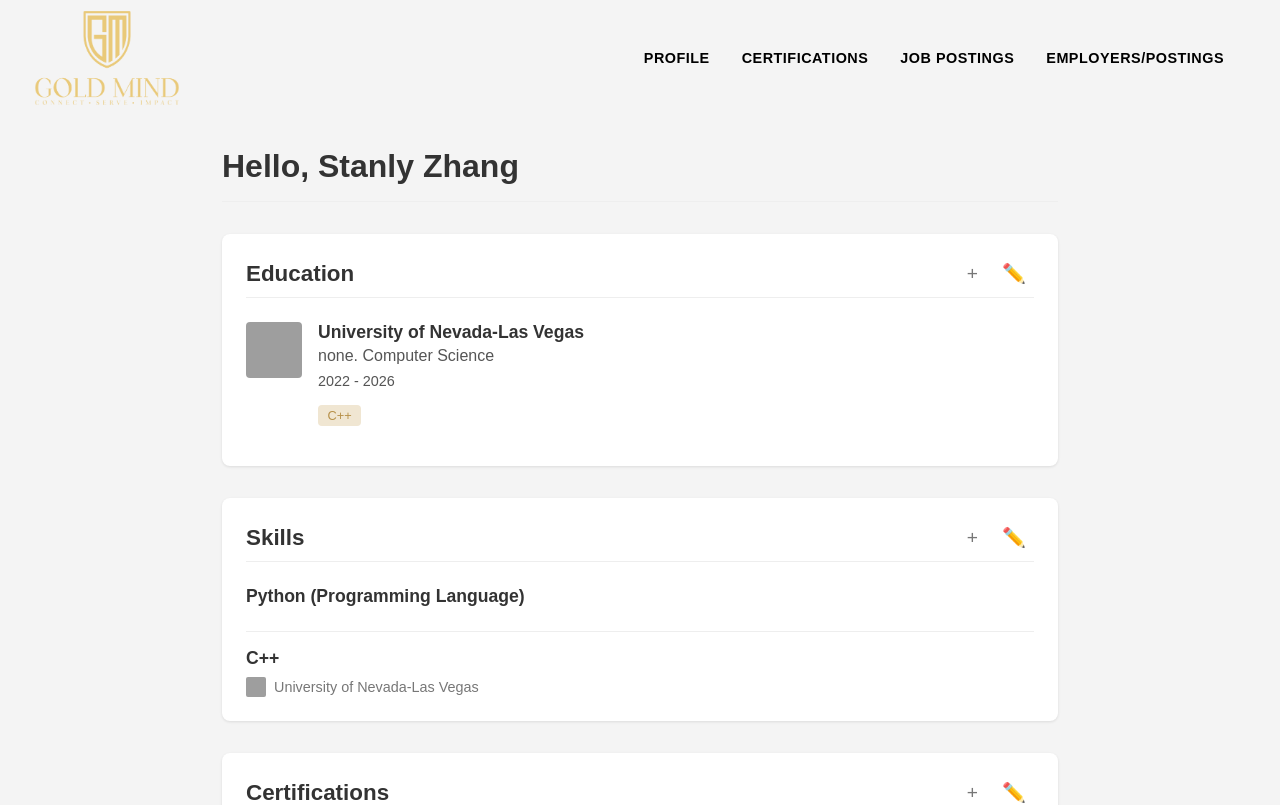
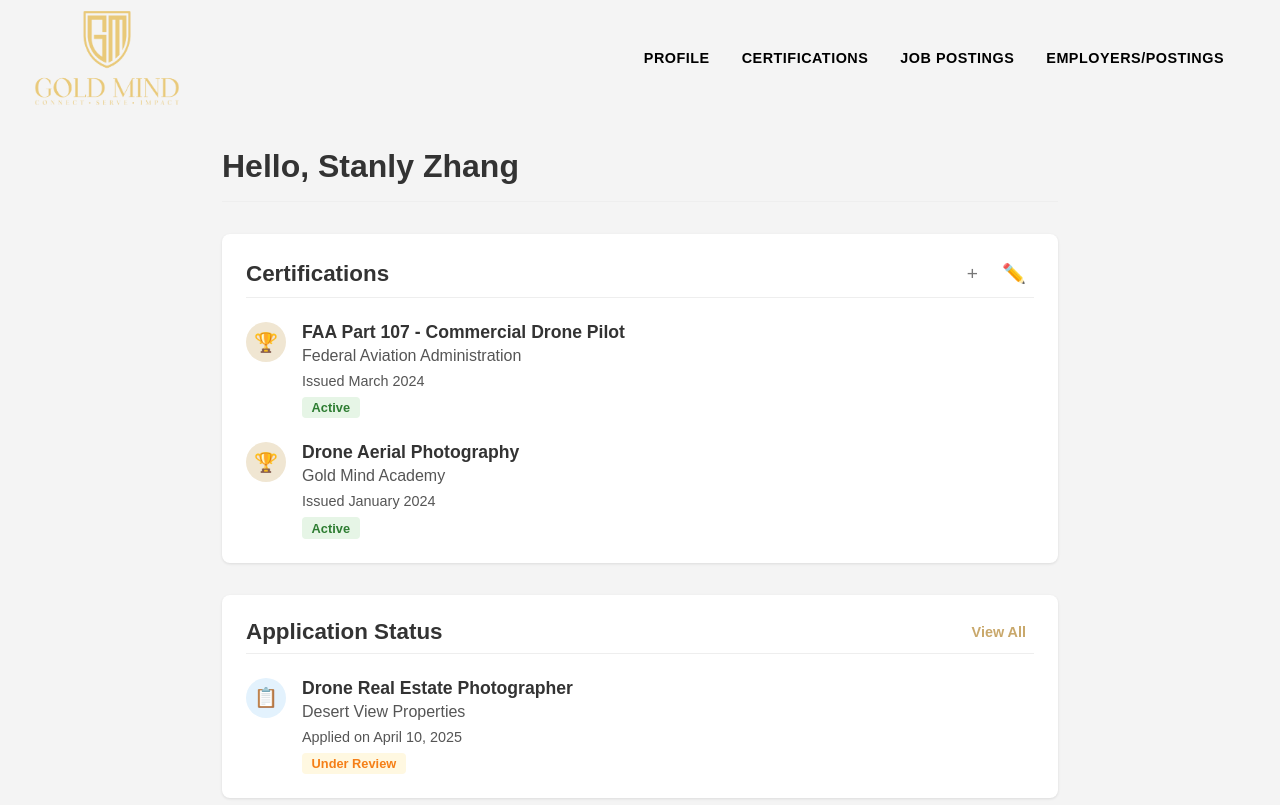
Before and after one commit to Peekans/Project-QRF, a React (Create React App) app in the folder client/: page / in a window 1280 px wide. Shown: the top 805 px of the page. Built offline with nearby package versions, Linux system fonts and the light colour scheme; grey boxes are pictures that could not be loaded.

Commit message:
Added a bunch of comments from feedback from team, will work on this soon

```diff
--- a/client/src/pages/Home.js
+++ b/client/src/pages/Home.js
@@ -8,6 +8,7 @@ import { MdOutlinePersonPinCircle } from "react-icons/md";
 
 const Home = () => {
   return (
+    // In home container, add City official logo Make it look official and not as accessible
     <div className="home-container">
       <div className="header">
         <div className="logo-container">
@@ -20,7 +21,7 @@ const Home = () => {
           <p>Master the skies with Gold Mind's premier drone certification program</p>
           <div className="hero-buttons">
             <Link to="/certifications" className="btn btn-primary">Sign in</Link>
-            <Link to="/job-postings" className="btn btn-secondary">Employe</Link>
+            <Link to="/job-postings" className="btn btn-secondary">City Official</Link>
           </div>
         </div>
       </section>
@@ -32,7 +33,7 @@ const Home = () => {
         <div className="class-cards">
           <div className="class-card">
             <div className="icon-container">
-            <MdComputer size={40}/>
+              <MdComputer size={40} />
             </div>
             <h3>Online Courses</h3>
             <p>Study for your Part 107 test from the comfort of your home</p>
@@ -41,7 +42,7 @@ const Home = () => {
 
           <div className="class-card">
             <div className="icon-container">
-            <MdOutlinePersonPinCircle size={50}/>
+              <MdOutlinePersonPinCircle size={50} />
             </div>
             <h3>In-Person Training</h3>
             <p>Hands-on flight training with experienced FAA-certified instructors</p>
@@ -50,7 +51,7 @@ const Home = () => {
 
           <div className="class-card">
             <div className="icon-container">
-            <GiDeliveryDrone size={50}/>
+              <GiDeliveryDrone size={50} />
             </div>
             <h3>Certification Prep</h3>
             <p>Comprehensive exam preparation with high success rates</p>
@@ -61,8 +62,10 @@ const Home = () => {
 
       <section className="opportunities">
         <div className="section-header">
-          <h2>Las Vegas Drone Opportunities</h2>
-          <p>All local students who pass their Part 107 Test are encouraged to join the Gold Mind Las Vegas pilot network! We don't just train you - we take it a step further and welcome you to our local pilot network! It's completely free, and once you join, we'll send you drone job opportunities in your area that allow you to gain experience, build up a credibility, and make money!</p>
+          <div>
+            <h2>Las Vegas Drone Opportunities</h2>
+            <p>All local students who pass their Part 107 Test are encouraged to join the Gold Mind Las Vegas pilot network! We don't just train you - we take it a step further and welcome you to our local pilot network! It's completely free, and once you join, we'll send you drone job opportunities in your area that allow you to gain experience, build up a credibility, and make money!</p>
+          </div>
         </div>
 
         <div className="gallery">
--- a/client/src/pages/Profile.css
+++ b/client/src/pages/Profile.css
@@ -78,88 +78,6 @@
     color: #c9a86b;
     font-size: 0.9rem;
     font-weight: 600;
-  }
-
-  /* Education Styles */
-  .education-item {
-    display: flex;
-    gap: 1rem;
-    margin-bottom: 1rem;
-  }
-
-  .institution-logo {
-    flex-shrink: 0;
-    width: 56px;
-    height: 56px;
-    overflow: hidden;
-    border-radius: 4px;
-  }
-
-  .institution-logo img {
-    width: 100%;
-    height: 100%;
-    object-fit: cover;
-  }
-
-  .education-details h3 {
-    font-size: 1.1rem;
-    margin: 0 0 0.25rem 0;
-  }
-
-  .education-details p {
-    margin: 0 0 0.5rem 0;
-    color: #555;
-  }
-
-  .year-range {
-    color: #777;
-    font-size: 0.9rem;
-  }
-
-  .skill-tag {
-    display: inline-block;
-    background-color: #f0e6d2;
-    color: #b7914a;
-    font-size: 0.8rem;
-    padding: 0.2rem 0.6rem;
-    border-radius: 4px;
-    margin-top: 0.5rem;
-  }
-
-  /* Skills Styles */
-  .skills-list {
-    display: flex;
-    flex-direction: column;
-    gap: 1rem;
-  }
-
-  .skill-item {
-    padding-bottom: 1rem;
-    border-bottom: 1px solid #eee;
-  }
-
-  .skill-item:last-child {
-    border-bottom: none;
-    padding-bottom: 0;
-  }
-
-  .skill-item h3 {
-    font-size: 1.1rem;
-    margin: 0 0 0.5rem 0;
-  }
-
-  .skill-institution {
-    display: flex;
-    align-items: center;
-    gap: 0.5rem;
-    color: #777;
-    font-size: 0.9rem;
-  }
-
-  .small-logo {
-    width: 20px;
-    height: 20px;
-    border-radius: 2px;
   }
 
   /* Certifications Styles */
--- a/client/src/pages/Profile.js
+++ b/client/src/pages/Profile.js
@@ -58,54 +58,7 @@ const Profile = () => {
       <div className="profile-header">
         <h1>Hello, {user.name}</h1>
       </div>
-
       <div className="profile-content">
-        {/* Education Section */}
-        <div className="profile-section">
-          <div className="section-header">
-            <h2>Education</h2>
-            <div className="section-actions">
-              <button className="icon-button add-button">+</button>
-              <button className="icon-button edit-button">✏️</button>
-            </div>
-          </div>
-          <div className="education-item">
-            <div className="institution-logo">
-              <img src={user.education.logo} alt="UNLV Logo" />
-            </div>
-            <div className="education-details">
-              <h3>{user.education.school}</h3>
-              <p>{user.education.degree}</p>
-              <p className="year-range">{user.education.years}</p>
-              <div className="skill-tag">C++</div>
-            </div>
-          </div>
-        </div>
-
-        {/* Skills Section */}
-        <div className="profile-section">
-          <div className="section-header">
-            <h2>Skills</h2>
-            <div className="section-actions">
-              <button className="icon-button add-button">+</button>
-              <button className="icon-button edit-button">✏️</button>
-            </div>
-          </div>
-          <div className="skills-list">
-            {user.skills.map((skill, index) => (
-              <div key={index} className="skill-item">
-                <h3>{skill.name}</h3>
-                {skill.institution && (
-                  <div className="skill-institution">
-                    {skill.logo && <img src={skill.logo} alt="Institution Logo" className="small-logo" />}
-                    <span>{skill.institution}</span>
-                  </div>
-                )}
-              </div>
-            ))}
-          </div>
-        </div>
-
         {/* Certifications Section */}
         <div className="profile-section">
           <div className="section-header">
--- a/client/src/pages/SignIn.css
+++ b/client/src/pages/SignIn.css
@@ -8,7 +8,7 @@
   .logo-container {
     display: flex;
     justify-content: center;
-    padding: 2rem 0;
+    padding: 1rem 0;
   }
 
   .signin-logo {
@@ -21,11 +21,12 @@
     justify-content: center;
     align-items: center;
     flex: 1;
+
   }
 
   .signin-form {
     background-color: white;
-    padding: 2.5rem;
+    padding: 3rem;
     border-radius: 8px;
     box-shadow: 0 4px 10px rgba(0, 0, 0, 0.1);
     width: 100%;
```
Also changed, not shown: client/src/App.js (+8 -2 lines).
